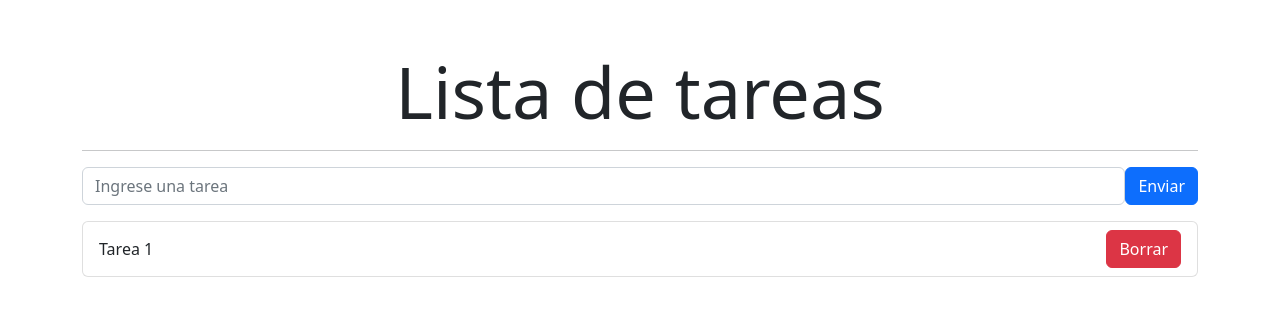
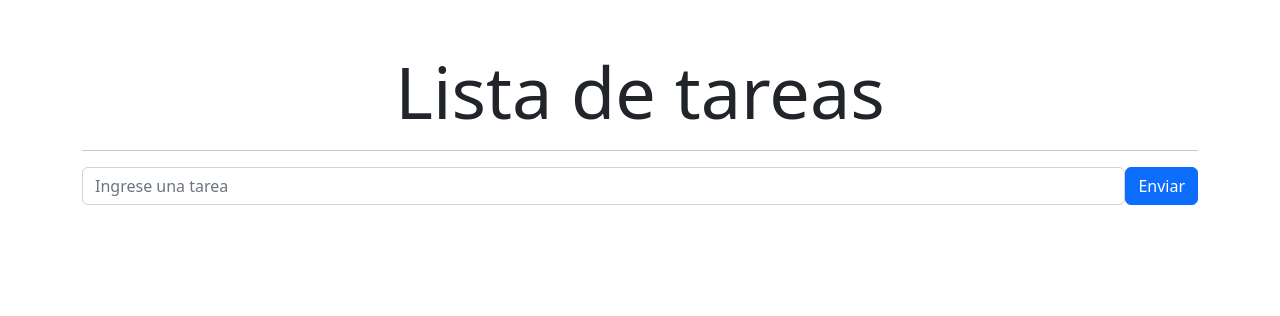
Before and after one commit to nicofara27/lista-tareas, a React (Create React App) app: page / in a window 1280 px wide. Shown: the top 316 px of the page. Built offline with nearby package versions, Linux system fonts and the light colour scheme.

Commit message:
funciones para agregar y borrar tareas agregadas

```diff
--- a/src/components/FormularioTarea.jsx
+++ b/src/components/FormularioTarea.jsx
@@ -9,7 +9,13 @@ const FormularioTarea = () => {
   const handleSubmit = (e) => {
     e.preventDefault();
     setArregloTareas([...arregloTareas, tarea]);
-    setTarea('')
+    setTarea("");
+  };
+
+  const borrarTarea = (nombre) => {
+    let arregloModificado = arregloTareas.filter((item) => item !== nombre);
+
+    setArregloTareas(arregloModificado);
   };
 
   return (
@@ -27,9 +33,10 @@ const FormularioTarea = () => {
           </Button>
         </Form.Group>
       </Form>
-      <ListaTarea />
+      <ListaTarea arregloTareas={arregloTareas} borrarTarea={borrarTarea}/>
     </div>
   );
 };
 
+
 export default FormularioTarea;
--- a/src/components/ItemTarea.jsx
+++ b/src/components/ItemTarea.jsx
@@ -1,10 +1,18 @@
 import React from "react";
 import { Button, ListGroup } from "react-bootstrap";
 
-const ItemTarea = () => {
+const ItemTarea = ({ nombreTarea, borrarTarea }) => {
   return (
     <ListGroup.Item className="d-flex justify-content-between align-items-center">
-      Tarea 1 <Button variant="danger">Borrar</Button>
+      {nombreTarea}
+      <Button
+        variant="danger"
+        onClick={() => {
+          borrarTarea(nombreTarea);
+        }}
+      >
+        Borrar
+      </Button>
     </ListGroup.Item>
   );
 };
--- a/src/components/ListaTarea.jsx
+++ b/src/components/ListaTarea.jsx
@@ -2,10 +2,12 @@ import React from "react";
 import { ListGroup } from "react-bootstrap";
 import ItemTarea from "./ItemTarea";
 
-const ListaTarea = () => {
+const ListaTarea = ({ arregloTareas, borrarTarea }) => {
   return (
     <ListGroup>
-        <ItemTarea />
+      {arregloTareas.map((tarea, posicion) => (
+        <ItemTarea key={posicion} nombreTarea={tarea} borrarTarea={borrarTarea}/>
+      ))}
     </ListGroup>
   );
 };
```
